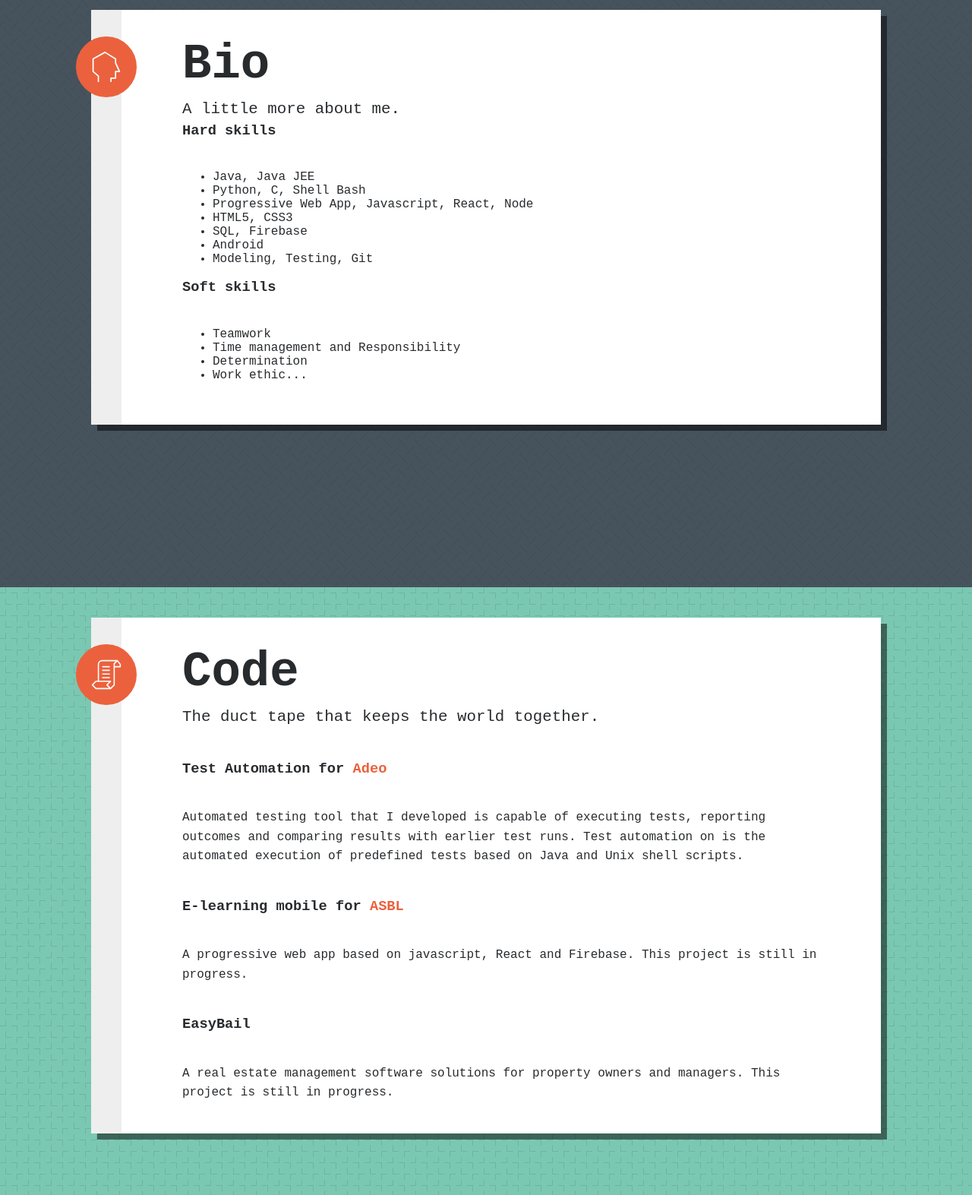
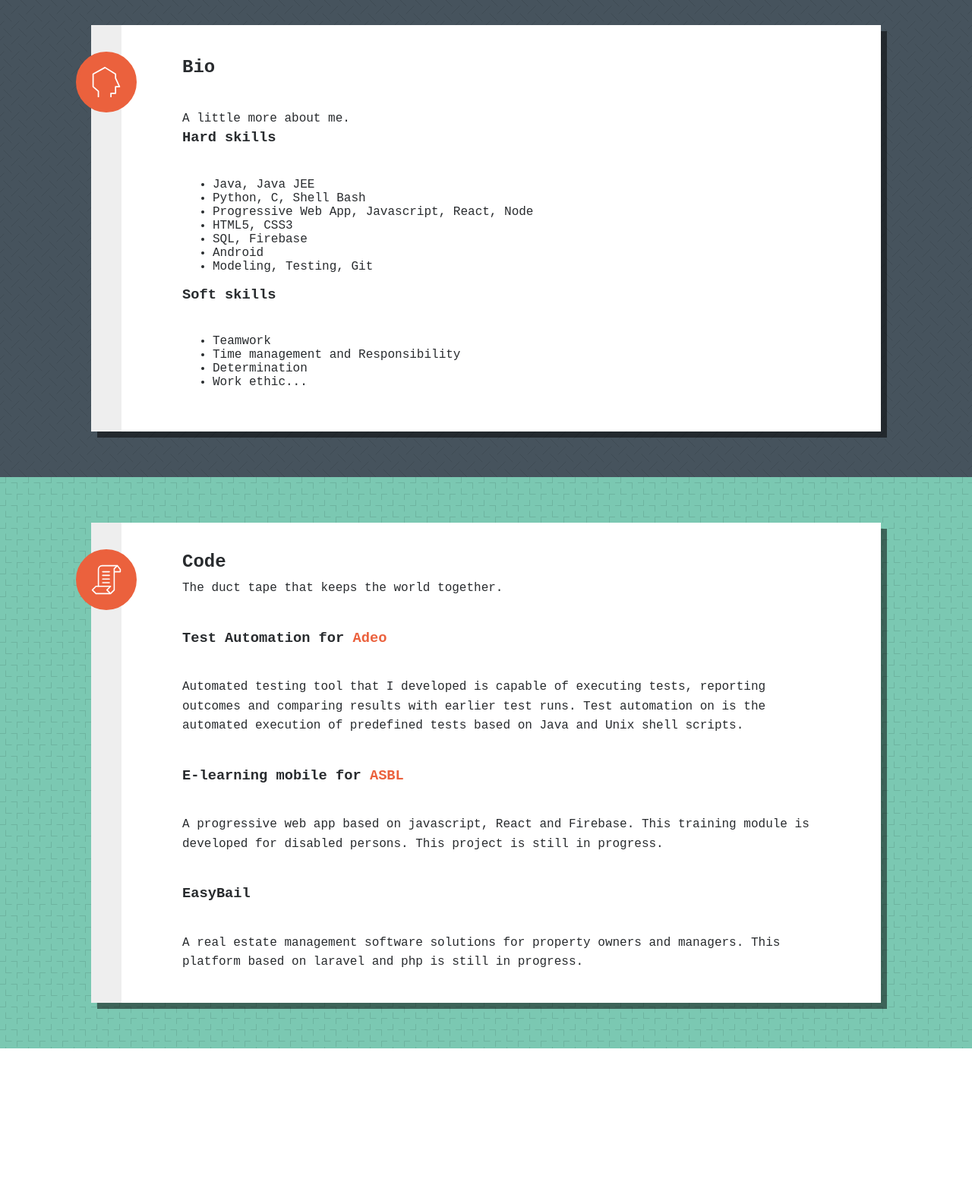
Before and after one commit to sarahetu/sarahetu.github.io, a plain HTML site: page index.html in a window 1280 px wide. Shown: the part 1020-2593 px from the top of the page at 76% size. After the commit the page ends 2400 px from the top, so only its background shows below. Drawn offline with Linux system fonts and the light colour scheme.

Commit message:
css changement

```diff
--- a/css/style.css
+++ b/css/style.css
@@ -110,15 +110,12 @@ a:hover {
 }
 @media screen and (min-width: 601px) and (max-width: 1200px) {
   .gMyTHp {
-    padding: 20px 80px 20px 80px;
-    min-height: 100vh;
+    padding: 60px 80px 60px 80px;
   }
 }
 @media screen and (min-width: 1201px) {
   .gMyTHp {
-    padding: 40px 120px 40px 120px;
-
-    min-height: 100vh;
+    padding: 60px 120px 60px 120px;
   }
 }
 
@@ -147,13 +144,7 @@ a:hover {
 
 .kiokDU {
   justify-content: space-between;
-  -webkit-box-pack: justify;
-  -ms-flex-pack: justify;
-  -webkit-justify-content: space-between;
   align-items: flex-start;
-  -webkit-box-align: start;
-  -ms-flex-align: start;
-  -webkit-align-items: flex-start;
 }
 
 
@@ -173,36 +164,6 @@ a:hover {
 .dvtXOL {
   line-height: 1;
   margin-bottom: 10px;
-}
-@media screen and (max-width: 600px) {
-  .dvtXOL {
-    font-size: 1.7em;
-  }
-}
-@media screen and (min-width: 601px) and (max-width: 1200px) {
-  .dvtXOL {
-    font-size: 1.7em;
-  }
-}
-@media screen and (min-width: 1201px) {
-  .dvtXOL {
-    font-size: 4em;
-  }
-}
-@media screen and (max-width: 600px) {
-  .gMgzUa {
-    font-size: 1em;
-  }
-}
-@media screen and (min-width: 601px) and (max-width: 1200px) {
-  .gMgzUa {
-    font-size: 1em;
-  }
-}
-@media screen and (min-width: 1201px) {
-  .gMgzUa {
-    font-size: 1.3em;
-  }
 }
 
 @keyframes eMLfYp {
--- a/index.html
+++ b/index.html
@@ -89,7 +89,7 @@
   </section>
 
 
-  <section id="section-2" class="section gMyTHp" style="background-color:rgba(70, 83, 93, 1);">
+  <section class="section gMyTHp" style="background-color:rgba(70, 83, 93, 1);">
     <div class="fUkIQu">
       <svg>
         <defs>
@@ -117,14 +117,10 @@
           </span></div>
       </div>
 
-
-      <div class="kiokDU">
-        <h2 class="section-title dvtXOL">Bio</h2>
-        <div class="gMgzUa">
-          <p>A little more about me.</p>
-        </div>
-
-        <div class="item"top">
+      <h2>Bio</h2>
+      <div class="gMgzUa">
+        <p>A little more about me.</p>
+        <div class="item" top">
           <h3>Hard skills</h3>
           <div class="item-description lmBVno">
             <ul>
@@ -137,9 +133,7 @@
               <li> Modeling, Testing, Git </li>
             </ul>
           </div>
-
-
-          <div class="item"top">
+          <div class="item" top">
             <h3>Soft skills</h3>
             <div class="item-description lmBVno">
               <ul>
@@ -155,7 +149,7 @@
 
 
 
-  <section id="section-2" class="section gMyTHp" style="background-color:rgba(123, 200, 178, 1);">
+  <section class="section gMyTHp" style="background-color:rgba(123, 200, 178, 1);">
     <div class="fUkIQu"><svg>
         <defs>
           <pattern id="xlunx" patternUnits="userSpaceOnUse" width="30" height="30">
@@ -210,7 +204,8 @@
             ASBL</a> </h3>
         <div class="item-description lmBVno">
           <p>
-            A progressive web app based on javascript, React and Firebase. This project is still in progress.
+            A progressive web app based on javascript, React and Firebase. This training module is developed for
+            disabled persons. This project is still in progress.
           </p>
         </div>
       </div>
@@ -219,8 +214,8 @@
         <h3>EasyBail</h3>
         <div class="item-description lmBVno">
           <p>
-            A real estate management software solutions for property owners and managers. This project is still in
-            progress.
+            A real estate management software solutions for property owners and managers. This platform based on laravel
+            and php is still in progress.
           </p>
         </div>
       </div>
@@ -234,4 +229,5 @@
 
 
 </body>
+
 </html>
```
